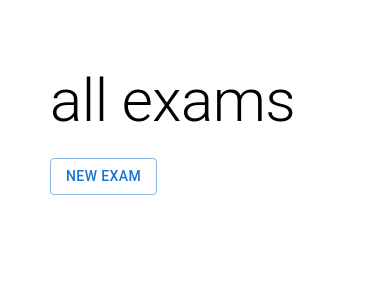
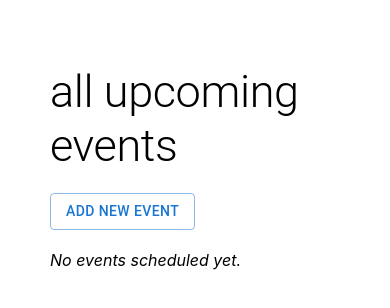
Before and after one commit to 397-f21/coffee-time2test, a React (Create React App) app: page / in a window 390 px wide. Shown: the top 308 px of the page. Built offline with nearby package versions, Linux system fonts and the light colour scheme.

Commit message:
refactoring into separate components & generalizing component names

```diff
--- a/src/App.js
+++ b/src/App.js
@@ -1,12 +1,14 @@
 import "./styles.css";
 import React, { useState } from "react";
-import ExamCard from "./components/ExamCard";
+import EventCard from "./components/EventCard";
 import Typography from '@mui/material/Typography';
-import NewExamModal from "./components/NewExamModal";
+import AddEditEventModal from "./components/AddEditEventModal";
 import Button from '@mui/material/Button';
 
 const newExams = () => {
   return {
+    // Example data
+    //
     // 'CHEM 150':
     //   {
     //     'name' : 'CHEM 150',
@@ -34,16 +36,18 @@ export default function App() {
 
   return (
     <div className="App">
-      <Typography variant="h2" gutterBottom component="div">
-        all exams
+      <Typography id="title" variant="h2" component="div">
+        all upcoming events
       </Typography>
-      <div className="examList">
-        { Object.values(exams).map(exam => <ExamCard key={exam.name} exam={ exam } setExams = {setExams} />) }
+      <Button variant="outlined" onClick={handleAddOpen}>
+          Add new event
+      </Button>
+      <div id="eventList">
+        { Object.keys(exams).length === 0 ?
+            <Typography id="empty-message" variant="h7" component="i">No events scheduled yet.</Typography> :
+            Object.values(exams).map(exam => <EventCard key={exam.name} exam={ exam } setExams = {setExams} />) }
       </div>
-      <Button variant="outlined" onClick={handleAddOpen}>
-          New Exam
-      </Button>
-      <NewExamModal handleClose={handleAddClose} open={ addOpen } setExams={ setExams }/>
+      <AddEditEventModal handleClose={handleAddClose} open={ addOpen } setExams={ setExams }/>
     </div>
   );
 }
--- a/src/components/NewExamModal.js
+++ b/src/components/AddEditEventModal.js
@@ -14,7 +14,7 @@ import DialogContent from '@mui/material/DialogContent';
 import DialogTitle from '@mui/material/DialogTitle';
 
 
-const NewExamModal = (props) => {
+export default function AddEditEventModal(props) {
 
   const [newForm, setNewForm] = useState({'name': '', 'time': new Date()});
 
@@ -50,7 +50,7 @@ const NewExamModal = (props) => {
       >
         <DialogTitle>Enter New Exam Information</DialogTitle>
         <DialogContent>
-          <div className="newExam">
+          <div className="addEditModal">
             <TextField
               autoFocus
               id="name"
@@ -109,5 +109,3 @@ const NewExamModal = (props) => {
     </div>
   );
 };
-
-export default NewExamModal;
--- /dev/null
+++ b/src/components/CircleTimer.js
@@ -0,0 +1,84 @@
+import { CountdownCircleTimer } from "react-countdown-circle-timer";
+import React from "react";
+import Typography from "@mui/material/Typography";
+import "../styles.css";
+
+const minuteSeconds = 60;
+const hourSeconds = 3600;
+const daySeconds = 86400;
+
+const timerProps = {
+  isPlaying: true,
+  size: 120,
+  strokeWidth: 6,
+};
+
+const renderTime = (dimension, time) => {
+  return (
+    <div className="time-wrapper">
+      <div className="time">{time}</div>
+      <div className="dimension">{dimension}</div>
+    </div>
+  );
+};
+
+const getTimeMinutes = (time) => ((time % hourSeconds) / minuteSeconds) | 0;
+const getTimeHours = (time) => ((time % daySeconds) / hourSeconds) | 0;
+const getTimeDays = (time) => (time / daySeconds) | 0;
+
+export default function CircleTimer({ exam, setExams }) {
+  const stratTime = Date.now() / 1000; // use UNIX timestamp in seconds
+  var remainingTime = exam.time / 1000 - stratTime;
+  var days = Math.floor(remainingTime / daySeconds);
+  var daysDuration = days * daySeconds;
+
+  return (
+    <div id="circles">
+      <CountdownCircleTimer
+        {...timerProps}
+        key={exam.time}
+        colors={[["#7E2E84"]]}
+        size={50}
+        strokeWidth={3}
+        duration={daysDuration}
+        initialRemainingTime={remainingTime}
+      >
+        {({ elapsedTime }) =>
+          renderTime("days", getTimeDays(daysDuration - elapsedTime))
+        }
+      </CountdownCircleTimer>
+      <CountdownCircleTimer
+        {...timerProps}
+        key={exam.time + 1}
+        colors={[["#D14081"]]}
+        size={50}
+        strokeWidth={3}
+        duration={daySeconds}
+        initialRemainingTime={remainingTime % daySeconds}
+        onComplete={(totalElapsedTime) => [
+          remainingTime - totalElapsedTime > hourSeconds,
+        ]}
+      >
+        {({ elapsedTime }) =>
+          renderTime("hours", getTimeHours(daySeconds - elapsedTime))
+        }
+      </CountdownCircleTimer>
+      <CountdownCircleTimer
+        {...timerProps}
+        key={exam.time + 2}
+        colors={[["#EF798A"]]}
+        size={50}
+        strokeWidth={3}
+        duration={hourSeconds}
+        initialRemainingTime={remainingTime % hourSeconds}
+        onComplete={(totalElapsedTime) => [
+          remainingTime - totalElapsedTime > minuteSeconds,
+        ]}
+      >
+        {({ elapsedTime }) =>
+          renderTime("min", getTimeMinutes(hourSeconds - elapsedTime))
+        }
+      </CountdownCircleTimer>
+    </div>
+  );
+}
--- /dev/null
+++ b/src/components/DateSelector.js
@@ -0,0 +1,28 @@
+import React from "react";
+import LocalizationProvider from "@mui/lab/LocalizationProvider";
+import DateTimePicker from "@mui/lab/DateTimePicker";
+import TextField from "@mui/material/TextField";
+import AdapterDateFns from "@mui/lab/AdapterDateFns";
+
+
+export default function DateSelector({ exam, setExams }) {
+
+    const handleChange = (newEndTime) => {
+    setExams(prevState => ({
+      ...prevState,
+      [exam.name]: {'name': exam.name, 'time': newEndTime}
+    }));
+  };
+
+  return (
+    <div className="container">
+        <LocalizationProvider dateAdapter={AdapterDateFns}>
+            <DateTimePicker
+            value={exam.time}
+            onChange={handleChange}
+            renderInput={(params) => <TextField {...params} />}
+            />
+        </LocalizationProvider>
+    </div>
+  );
+}
--- a/src/components/ExamCard.js
+++ b/src/components/EventCard.js
@@ -4,11 +4,11 @@ import CardActions from '@mui/material/CardActions';
 import CardContent from '@mui/material/CardContent';
 import Button from '@mui/material/Button';
 import Typography from '@mui/material/Typography';
-import ExamDialog from './ExamDialog';
+import EventDialog from './EventDialog';
+// import CircleTimer from './CircleTimer';
 
 
-
-export default function ExamCard({exam, setExams}) {
+export default function EventCard({exam, setExams}) {
     const [open, setOpen] = React.useState(false);
 
     const handleClickOpen = () => {
@@ -19,9 +19,9 @@ export default function ExamCard({exam, setExams}) {
         setOpen(false);
     };
 
-    const displayDate = exam.time.toDateString();
-    const timeString = exam.time.toLocaleTimeString()
-    const displayTime = "at " + timeString.slice(0, -6) + timeString.slice(-3);
+    // const displayDate = exam.time.toDateString();
+    // const timeString = exam.time.toLocaleTimeString()
+    // const displayTime = "at " + timeString.slice(0, -6) + timeString.slice(-3);
 
   return (
     <div >
@@ -30,21 +30,23 @@ export default function ExamCard({exam, setExams}) {
                 <Typography variant="h5" component="div">
                 {exam.name}
                 </Typography>
-                <Typography variant="h7" component="div">
+                {/* <Typography variant="h7" component="div">
                 {displayDate}
                 </Typography>
                 <Typography variant="h7" component="div">
                 {displayTime}
-                </Typography>
+                </Typography> */}
+                {/* <CircleTimer exam={ exam } setExams = { setExams }/> */}
+
             </CardContent>
             <CardActions>
-                <Button variant="contained" onClick={handleClickOpen}>
+                <Button variant="outlined" color="secondary" onClick={handleClickOpen}>
                     count down
                 </Button>
             </CardActions>
         </Card>
 
-        <ExamDialog handleClose={handleClose} open={ open } setOpen={setOpen} exam = { exam } setExams={ setExams }/>
+        <EventDialog handleClose={handleClose} open={ open } setOpen={setOpen} exam = { exam } setExams={ setExams }/>
     </div>
   );
 }
--- a/src/components/ExamDialog.js
+++ b/src/components/EventDialog.js
@@ -2,15 +2,16 @@ import * as React from 'react';
 import Button from '@mui/material/Button';
 import Dialog from '@mui/material/Dialog';
 import AppBar from '@mui/material/AppBar';
+import Typography from "@mui/material/Typography";
 import Toolbar from '@mui/material/Toolbar';
 import Slide from '@mui/material/Slide';
-import ExamTimer from './ExamTimer';
-
+import CircleTimer from './CircleTimer';
+import DateSelector from './DateSelector';
 const Transition = React.forwardRef(function Transition(props, ref) {
   return <Slide direction="up" ref={ref} {...props} />;
 });
 
-export default function ExamDialog({ handleClose, open, exam, setExams}) {
+export default function EventDialog({ handleClose, open, exam, setExams}) {
 
   return (
     <div className="dialog">
@@ -23,12 +24,23 @@ export default function ExamDialog({ handleClose, open, exam, setExams}) {
         <AppBar id="appBar" sx={{ position: 'relative' }} style={{ background: '#e0e0e0', color:'black'}}>
           <Toolbar>
             <Button autoFocus color="inherit" onClick={handleClose}>
-              Exit
+              Back
             </Button>
           </Toolbar>
         </AppBar>
 
-        <ExamTimer exam={ exam } setExams = { setExams }/>
+        <div className="container">
+          <div className="titles">
+            <Typography variant="h6" gutterBottom component="div">
+              time until
+            </Typography>
+            <Typography variant="h2" gutterBottom component="div">
+              {exam.name}
+            </Typography>
+          </div>
+          <CircleTimer exam={ exam } setExams = { setExams }/>
+          <DateSelector exam={ exam } setExams = { setExams }/>
+        </div>
 
       </Dialog>
     </div>
--- a/src/styles.css
+++ b/src/styles.css
@@ -1,11 +1,25 @@
 .App {
-  padding: 50px;
-  padding-top: 65px;
+  margin: 50px;
+  margin-top: 65px;
+  display: flex;
+  flex-direction: column;
+  justify-content: flex-start;
+  align-items: flex-start;
+  gap: 20px;
 }
 
-.examList > * {
-  margin: 15px;
-  margin-left: 0px;
+@media screen and (max-width: 500px) {
+  #title {
+    font-size: 45px;
+  }
+}
+
+#eventList {
+  display: flex;
+  flex-direction: column;
+  justify-content: flex-start;
+  align-items: flex-start;
+  gap: 20px;
 }
 
 .card {
@@ -15,14 +29,26 @@
   align-items: center;
 }
 
-.newExam {
+.addEditModal {
   display: flex;
   flex-direction: column;
   justify-content: space-between;
+  align-items: flex-start;
   gap: 20px;
-  align-items: flex-start;
 }
 
+#circles {
+  width: 100px;
+  display: flex;
+  flex-direction: row;
+  justify-content: center;
+  align-items: center;
+  gap: 5px;
+}
+
+.circlesWrapper {
+  font-size: 10px;
+}
 #appBar {
   display: flex;
   flex-direction: row;
@@ -32,8 +58,8 @@
   color:'black';
   height: 100px;
 }
+
 .container > * {
-
   display: flex;
   justify-content: center;
   align-items: center;
@@ -45,8 +71,10 @@
   flex-direction: column;
 }
 
+.time {
+  font-size: 18px;
+}
 
-
-.time {
-  font-size: 32px;
+.dimension {
+  font-size: 10px;
 }
```
Also changed, not shown: src/components/ExamTimer.js (deleted, +0 -110 lines).
